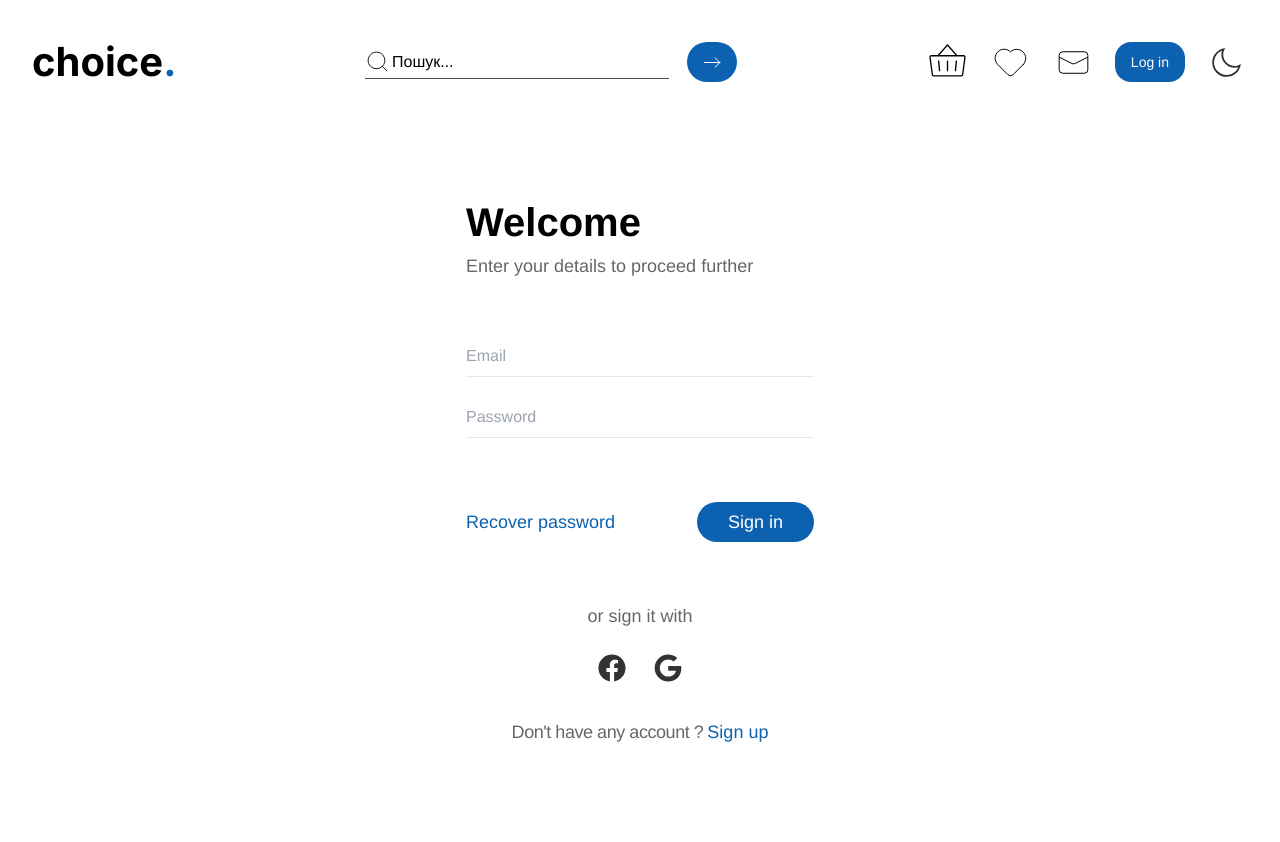
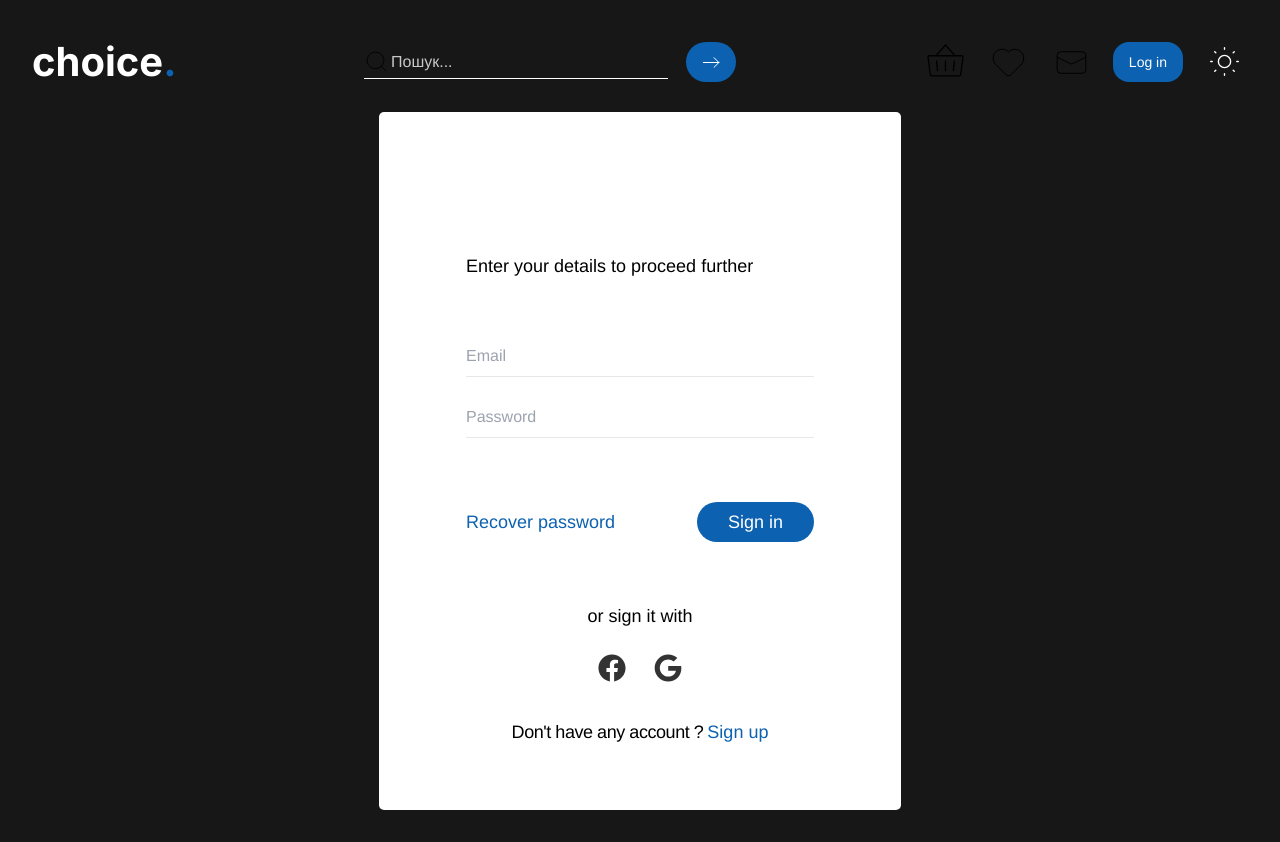
Before and after one commit to TeaMarketPlace/FrontMarketPlace, a React (Vite) app: page /FrontMarketPlace/login in a window 1280 px wide. Built offline with nearby package versions, Linux system fonts and the light colour scheme.

Commit message:
Create theme toggler #18

```diff
--- a/src/App.scss
+++ b/src/App.scss
@@ -10,39 +10,43 @@
   padding: 2rem;
   text-align: center;
   font-family: Helvetica;
+  transition: color .6s ease none;
 }
 
 @layer base {
+  // Light theme
   :root {
-    --background: 0 0% 100%; // #ffffff
+    --background: 0, 0%, 100% // #ffffff
     --foreground: 0, 0%, 0%; // #000
 
     --primary: 209, 87%, 37%, 1; // #0C62B1
-    --primary-foreground: 0 0% 100%; // #ffffff
+    --primary-foreground: 0, 0%, 100%; // #ffffff
 
-    --secondary: 0 0% 2% 100%; // #050505
-    --secondary-foreground: 0, 0%, 0%, 0.6; // #ffffff
+    --secondary: 0, 0%, 2%, 100%; // #050505
+    --secondary-foreground: 0, 0%, 100%; // #ffffff
 
-    --muted: 0 0% 6% 76%; // #0F0F0F
-    --muted-secondary: 0 0% 35% 100%; // #585858
+    --muted: 0, 0%, 6%, 76%; // #0F0F0F
+    --muted-secondary: 0, 0%, 35%, 100%; // #585858
 
     --heading-foreground: 40, 4%, 15%, 1; // #272624
   }
 
+  // Dark theme
   .dark {
-    --background: 0 0% 9% 100%; // #181818
-    --foreground: 0 0% 100%; // #ffffff
+    --background: 0, 0%, 9%; // #181818
+    --foreground: 0, 0%, 100%; // #ffffff
 
     --primary: 209, 87%, 37%, 1; // #0C62B1
-    --primary-foreground: 0 0% 100%; // #ffffff
+    --primary-foreground: 0, 0%, 100%; // #ffffff
+
+    --secondary: 0, 0%, 100%; // #ffffff
+    --secondary-foreground: 0, 0%, 0%; // #000
 
     // ! Find out which color should be in the dark mode
-    --secondary: 217.2 32.6% 17.5%;
-    --secondary-foreground: 210 40% 98%;
     --heading-foreground: 40, 4%, 15%, 1; // #272624
 
-    --muted: 0 0% 100% 76%; // #fff / 76
-    --muted-secondary: 0 0% 100%; // #fff
+    --muted: 0, 0%, 100%, 76%; // #fff / 76
+    --muted-secondary: 0, 0%, 100%; // #fff
   }
 }
 
--- a/src/App.tsx
+++ b/src/App.tsx
@@ -1,5 +1,6 @@
 import { Route, Routes } from "react-router-dom";
 import LoginForm from "./components/LoginForm/LoginForm";
+import { ThemeProvider } from "./providers/theme-provider.tsx";
 
 import "./App.scss";
 import Layout from "./components/Layout/Layout.tsx";
@@ -7,14 +8,14 @@ import { Main } from "./pages/Main.tsx";
 
 function App() {
   return (
-    <>
+    <ThemeProvider defaultTheme="dark" storageKey="vite-ui-theme">
       <Routes>
         <Route path="/" element={<Layout />}>
           <Route index element={<Main />} />
           <Route path="/login" element={<LoginForm />} />
         </Route>
       </Routes>
-    </>
+    </ThemeProvider>
   );
 }
 
--- a/src/components/Header/Header.tsx
+++ b/src/components/Header/Header.tsx
@@ -1,5 +1,6 @@
 import { Link } from "react-router-dom";
 import { Button } from "../ui/button";
+import ThemeToggler from "../ui/theme-toggler";
 
 export const Header = () => {
   // handler for searching
@@ -32,13 +33,13 @@ export const Header = () => {
 
       {/* Searchbar */}
       <div className="flex items-center h-[40px] gap-[18px]">
-        <div className="border-b-black/70 border-b-[1px] text-muted py-[4px] w-[304px] flex items-center gap-1">
-          <svg width={25} height={25}>
+        <div className="border-b-secondary border-b-[1px] text-muted py-[4px] w-[304px] flex items-center gap-1">
+          <svg width={25} height={25} className="fill-secondary">
             <use xlinkHref={`./icon-sprite.svg#search`} />
           </svg>
           <input
             placeholder="Пошук..."
-            className="w-full outline-none placeholder:text-muted"
+            className="w-full outline-none placeholder:text-muted bg-transparent"
             type="text"
           />
         </div>
@@ -65,11 +66,7 @@ export const Header = () => {
           </Link>
         </Button>
 
-        <Button variant={"link"} className="w-[43px] h-[43px] p-[7px]">
-          <svg className="fill-transparent h-full w-full">
-            <use xlinkHref={`./icon-sprite.svg#moon`} />
-          </svg>
-        </Button>
+        <ThemeToggler />
       </nav>
     </header>
   );
--- /dev/null
+++ b/src/components/ui/theme-toggler.tsx
@@ -0,0 +1,27 @@
+import { useTheme } from "@/providers/theme-provider";
+
+const ThemeToggler = () => {
+  const { setTheme, theme } = useTheme();
+
+  const onClickHandler = () => {
+    if (theme === "light") {
+      setTheme("dark");
+    } else {
+      setTheme("light");
+    }
+  };
+
+  return (
+    <button onClick={onClickHandler} className="w-[45px] h-[45px] p-[7px] flex">
+      <svg className="fill-transparent h-full dark:w-full w-0">
+        <use xlinkHref={`./icon-sprite.svg#sun`} />
+      </svg>
+
+      <svg className="fill-transparent h-full w-full dark:w-0">
+        <use xlinkHref={`./icon-sprite.svg#moon`} />
+      </svg>
+    </button>
+  );
+};
+
+export default ThemeToggler;
--- a/src/pages/Main.tsx
+++ b/src/pages/Main.tsx
@@ -1,3 +1,14 @@
+import { Button } from "@/components/ui/button";
+
 export const Main = () => {
-  return <div className="mx-auto px-8 bg-white">Main</div>;
+  return <div className="mx-auto px-8 pt-20">
+    <h1 className="text-2xl text-secondary font-helvetica">Hello</h1>
+    <Button className="bg-secondary text-secondary-foreground">Jkadqwe</Button>
+    <p className="">Lorem ipsum dolor sit amet consectetur adipisicing elit. Autem officia temporibus obcaecati fuga, eos explicabo consectetur nulla placeat tempora maiores in facere, blanditiis cumque at aspernatur? Modi praesentium expedita qui?</p>
+
+
+    <div className="bg-secondary text-secondary-foreground sm:block hidden md:hidden">
+      Lorem ipsum dolor sit amet consectetur adipisicing elit. Error ipsa, nostrum possimus similique odit saepe fugiat excepturi fuga assumenda repudiandae at rem voluptates quibusdam cum magnam! Non, laboriosam. Laboriosam, minus!
+    </div>
+  </div>;
 };
--- /dev/null
+++ b/src/providers/theme-provider.tsx
@@ -0,0 +1,73 @@
+import { createContext, useContext, useEffect, useState } from "react";
+
+type Theme = "dark" | "light" | "system";
+
+type ThemeProviderProps = {
+  children: React.ReactNode;
+  defaultTheme?: Theme;
+  storageKey?: string;
+};
+
+type ThemeProviderState = {
+  theme: Theme;
+  setTheme: (theme: Theme) => void;
+};
+
+const initialState: ThemeProviderState = {
+  theme: "system",
+  setTheme: () => null,
+};
+
+const ThemeProviderContext = createContext<ThemeProviderState>(initialState);
+
+export function ThemeProvider({
+  children,
+  defaultTheme = "light",
+  storageKey = "vite-ui-theme",
+  ...props
+}: ThemeProviderProps) {
+  const [theme, setTheme] = useState<Theme>(
+    () => (localStorage.getItem(storageKey) as Theme) || defaultTheme
+  );
+
+  useEffect(() => {
+    const root = window.document.documentElement;
+
+    root.classList.remove("light", "dark");
+
+    if (theme === "system") {
+      const systemTheme = window.matchMedia("(prefers-color-scheme: dark)")
+        .matches
+        ? "dark"
+        : "light";
+
+      root.classList.add(systemTheme);
+      return;
+    }
+
+    root.classList.add(theme);
+  }, [theme]);
+
+  const value = {
+    theme,
+    setTheme: (theme: Theme) => {
+      localStorage.setItem(storageKey, theme);
+      setTheme(theme);
+    },
+  };
+
+  return (
+    <ThemeProviderContext.Provider {...props} value={value}>
+      {children}
+    </ThemeProviderContext.Provider>
+  );
+}
+
+export const useTheme = () => {
+  const context = useContext(ThemeProviderContext);
+
+  if (context === undefined)
+    throw new Error("useTheme must be used within a ThemeProvider");
+
+  return context;
+};
--- a/tailwind.config.js
+++ b/tailwind.config.js
@@ -52,6 +52,7 @@ module.exports = {
           to: { height: "0" },
         },
       },
+
       animation: {
         "accordion-down": "accordion-down 0.2s ease-out",
         "accordion-up": "accordion-up 0.2s ease-out",
```
Also changed, not shown: public/icon-sprite.svg, src/icons/sun.svg (added).
